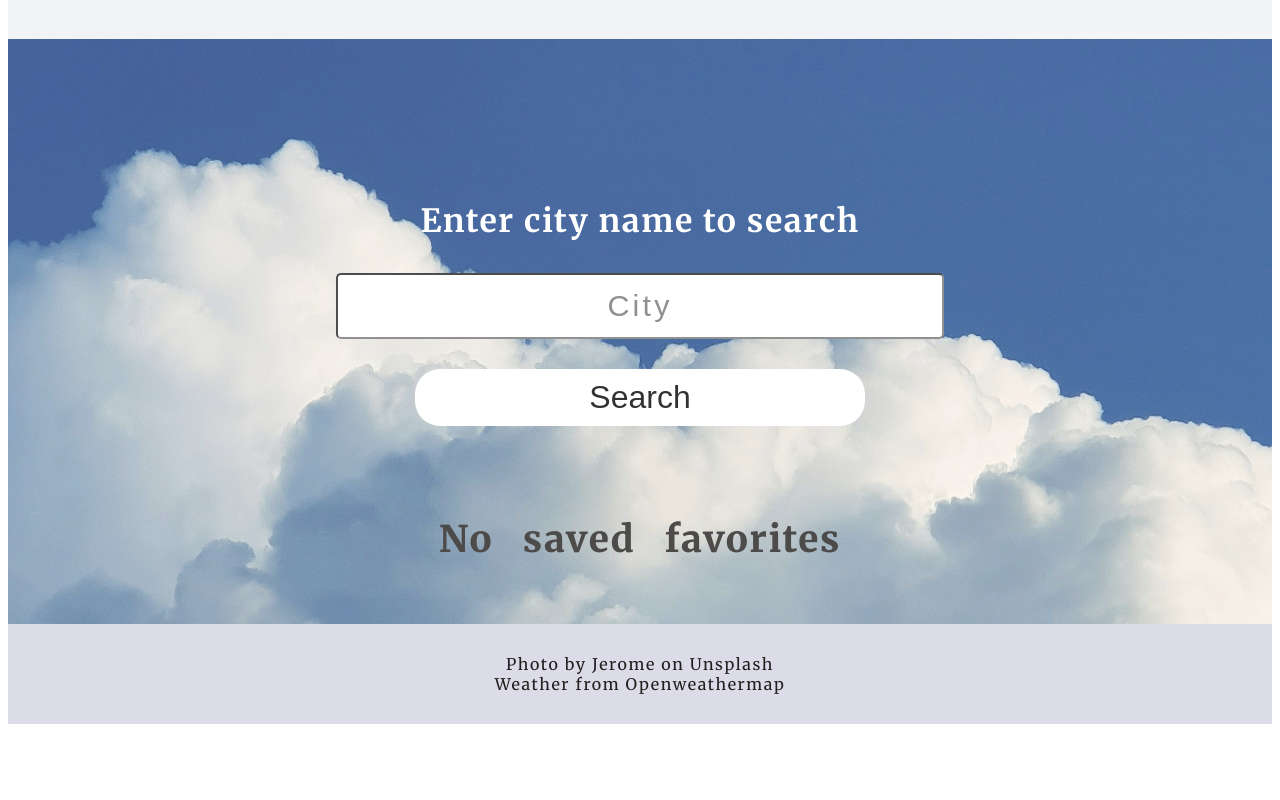
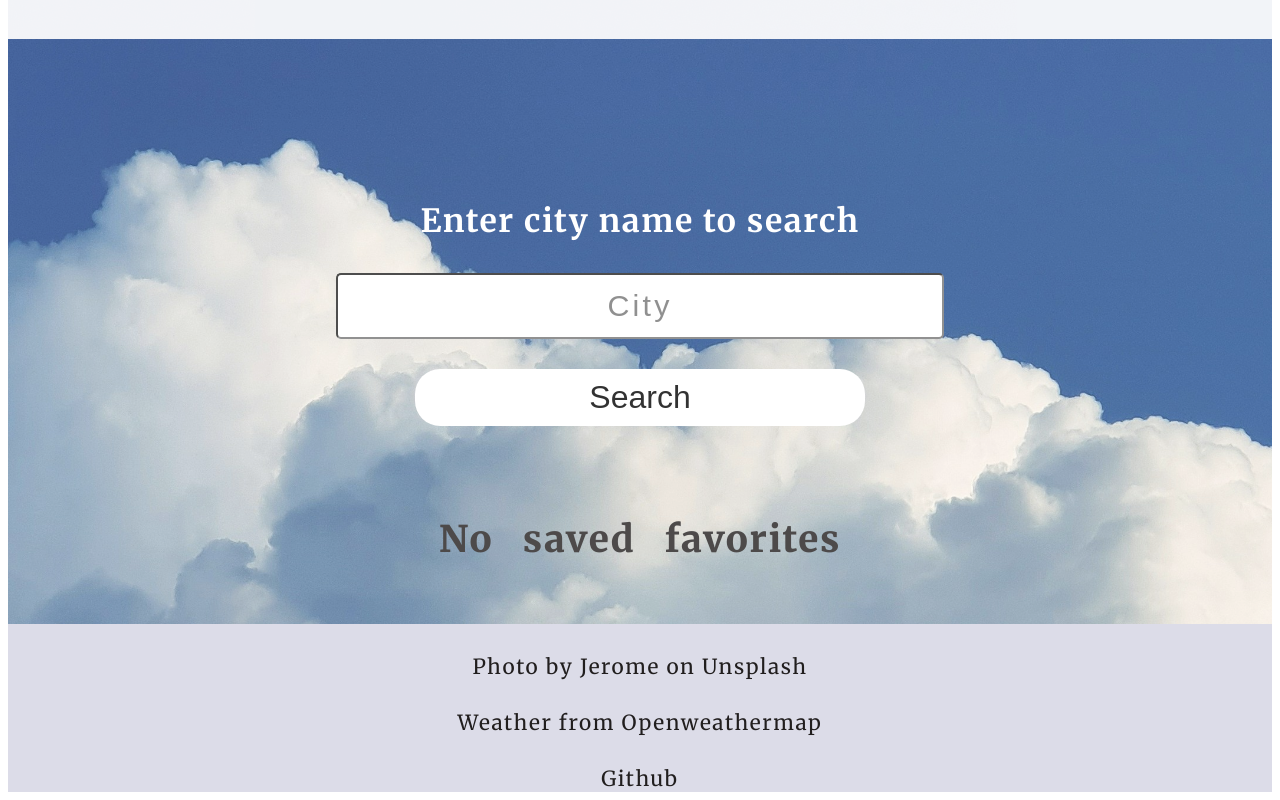
Before and after one commit to teejale/weather-app, a React (Vite) app: page / in a window 1280 px wide. Shown: the part 334-1134 px from the top of the page. Before the commit the page ends 1066 px from the top, so only its background shows below. Built offline with nearby package versions, Linux system fonts and the light colour scheme; a web font is replaced by a local one.

Commit message:
fix font size and add url

```diff
--- a/src/components/Footer/Footer.jsx
+++ b/src/components/Footer/Footer.jsx
@@ -5,6 +5,7 @@ const Footer = () => {
     <div className={styles.footer}>
       <a href="https://unsplash.com/@jrmswny">Photo by Jerome on Unsplash</a>
       <a href="https://openweathermap.org/"> Weather from Openweathermap</a>
+      <a href="https://github.com/teejale/weather-app">Github</a>
     </div>
   );
 };
--- a/src/components/Footer/Footer.module.css
+++ b/src/components/Footer/Footer.module.css
@@ -3,7 +3,8 @@
 @import url("https://fonts.googleapis.com/css2?family=Sniglet:wght@400;800&display=swap");
 .footer {
   background-color: #dcdce8;
-  height: 100px;
+  height: -moz-fit-content;
+  height: fit-content;
   display: flex;
   justify-content: center;
   align-items: center;
@@ -12,4 +13,23 @@
 .footer a {
   text-decoration: none;
   color: #211e1e;
+  margin-top: 30px;
+  font-size: 1rem;
+}
+.footer a:hover {
+  font-weight: bolder;
+}
+@media screen and (min-width: 746px) {
+  .footer a {
+    display: flex;
+    justify-content: center;
+    align-items: center;
+    flex-direction: row;
+    font-size: 1.2rem;
+  }
+}
+@media screen and (min-width: 900px) {
+  .footer a {
+    font-size: 1.3rem;
+  }
 }/*# sourceMappingURL=Footer.module.css.map */
--- a/src/components/Footer/Footer.module.scss
+++ b/src/components/Footer/Footer.module.scss
@@ -2,10 +2,23 @@
 @use "../../styles/variables" as *;
 .footer {
   background-color: $grey;
-  height: 100px;
+  // height: 100px;
+  height: fit-content;
   @include mainFlex(center, column);
   a {
     text-decoration: none;
     color: $dark;
+    margin-top: 30px;
+    font-size: 1rem;
+    &:hover {
+      font-weight: bolder;
+    }
+    @media screen and (min-width: 746px) {
+      @include mainFlex(center, row);
+      font-size: 1.2rem;
+    }
+    @media screen and (min-width: 900px) {
+      font-size: 1.3rem;
+    }
   }
 }
```
Also changed, not shown: 1 other file (tests, documents, lock files or other folders).
